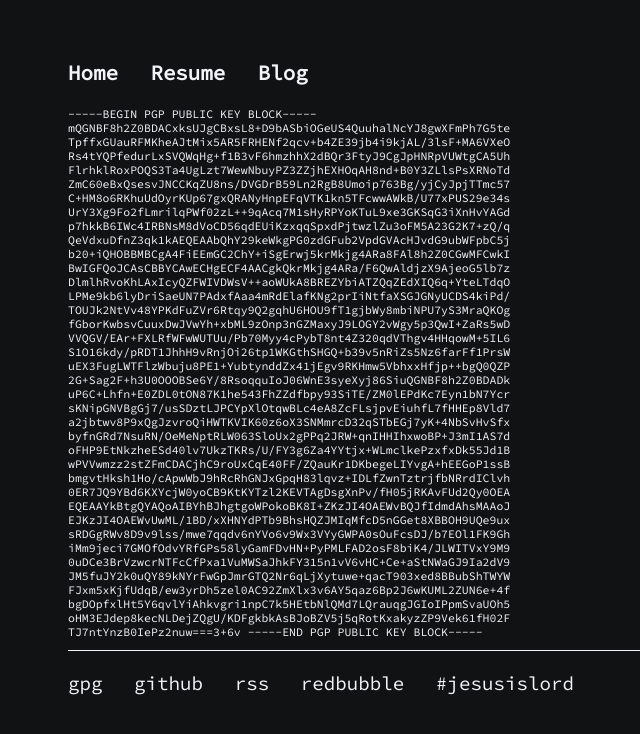
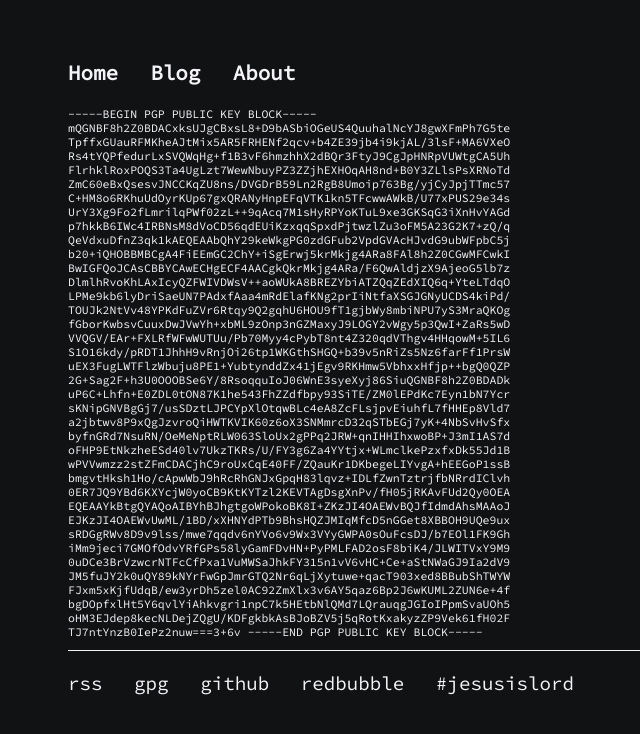
Before and after one commit to codyilardo/codyilardo.github.io, a Jekyll site: the page built from gpg.html, in a window 1280 px wide. Shown: the top 734 px of the page, without its empty margins (124-764 px from the left). Built offline with Jekyll 4.4.1, drawn with Linux system fonts in a browser that asks for light colours.

Commit message:
about edits

```diff
--- a/_layouts/default.html
+++ b/_layouts/default.html
@@ -2,29 +2,28 @@
 	<html>
 		<head>
 			<title>{{ page.title }}</title>
-			<!-- link to main stylesheet -->
 			<link rel="stylesheet" type="text/css" href="/css/main.css">
 		</head>
 		<body>
 			<nav>
 	    		<ul>
 	        		<li><a href="/">Home</a></li>
-	        		<li><a href="/resume">Resume</a></li>
-							<li><a href="/blog">Blog</a></li>
+					<li><a href="/blog">Blog</a></li>
+	        		<li><a href="/about">About</a></li>
 	    		</ul>
 			</nav>
 			<div class="container">
 
 			{{ content }}
 
-			</div><!-- /.container -->
+			</div>
 			<footer>
 	    		<ul>
+					<li><a href="https://codyilardo.com/blog/atom.xml">rss</a></li>
 					<li><a href="https://codyilardo.com/gpg.html">gpg</a></li>
 	        		<li><a href="https://github.com/codyilardo">github</a></li>
-							<li><a href="https://codyilardo.com/blog/atom.xml">rss</a></li>
-							<li><a href="https://www.redbubble.com/people/ilardocallig/shop">redbubble</a></li>
-							<li><a href="https://www.esv.org/John+1/">#jesusislord</a></li>
+					<li><a href="https://www.redbubble.com/people/ilardocallig/shop">redbubble</a></li>
+					<li><a href="https://www.esv.org/John+1/">#jesusislord</a></li>
 
 				</ul>
 			</footer>
--- /dev/null
+++ b/about/index.html
@@ -0,0 +1,6 @@
+---
+layout: default
+title: about
+---
+<h1>{{ page.title }}</h1>
+<p class="p-mono">About page coming soon. Other forms of communication on the way as well, for now email me if you would like to talk.</p>
--- a/resume/index.html
+++ /dev/null
@@ -1,6 +0,0 @@
----
-layout: default
-title: Resume
----
-<h1>{{ page.title }}</h1>
-<p class="p-mono">download currently unavailable, email me if you would like to talk.</p>
```
Also changed, not shown: _posts/2021-04-24-courtship-prayer.md (line endings or trailing spaces).
